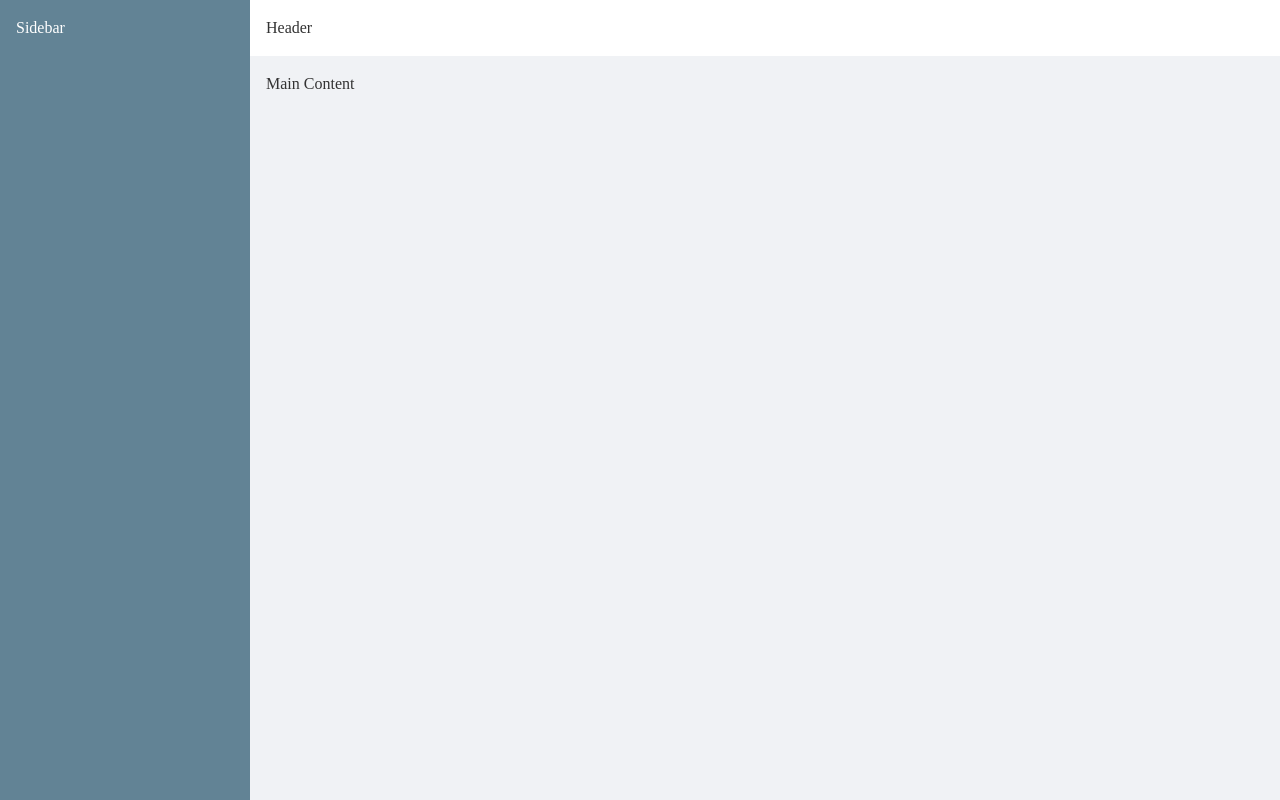
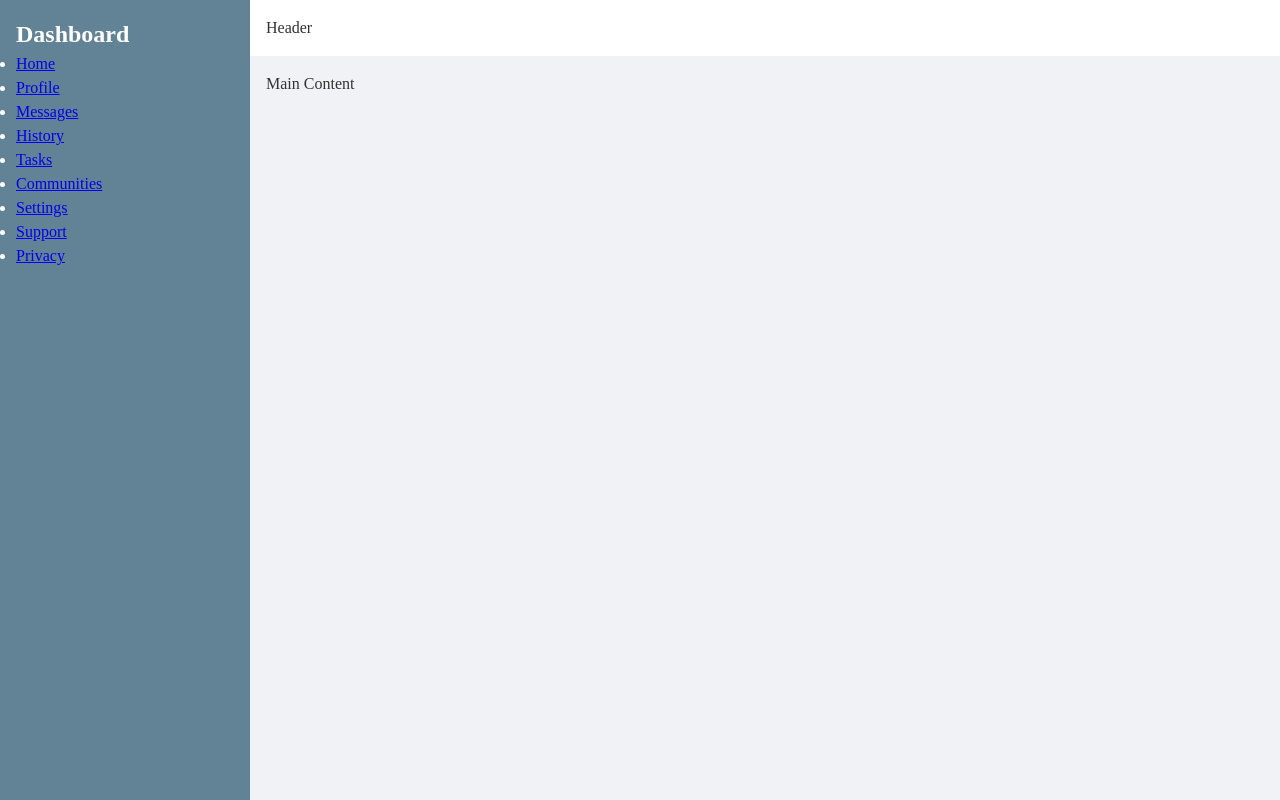
Before and after one commit to briHalterman/admin-dashboard, a plain HTML site: page index.html in a window 1280 px wide. Drawn offline with Linux system fonts and the light colour scheme.

Commit message:
Nest elements of the sidebar

```diff
--- a/index.html
+++ b/index.html
@@ -8,7 +8,26 @@
 </head>
 <body>
   <div class="container">
-    <aside class="sidebar">Sidebar</aside>
+    <aside class="sidebar">
+      <div class="sidebar-branding">
+        <h1 class="logo">Dashboard</h1>
+      </div>
+      <nav>
+        <ul class="primary-nav">
+          <li><a href="#">Home</a></li>
+          <li><a href="#">Profile</a></li>
+          <li><a href="#">Messages</a></li>
+          <li><a href="#">History</a></li>
+          <li><a href="#">Tasks</a></li>
+          <li><a href="#">Communities</a></li>
+        </ul>
+        <ul class="secondary-nav">
+          <li><a href="#">Settings</a></li>
+          <li><a href="#">Support</a></li>
+          <li><a href="#">Privacy</a></li>
+        </ul>
+      </nav>
+    </aside>
     <header class="header">
       <div class="content">
         Header
```
Also changed, not shown: 1 other file.
